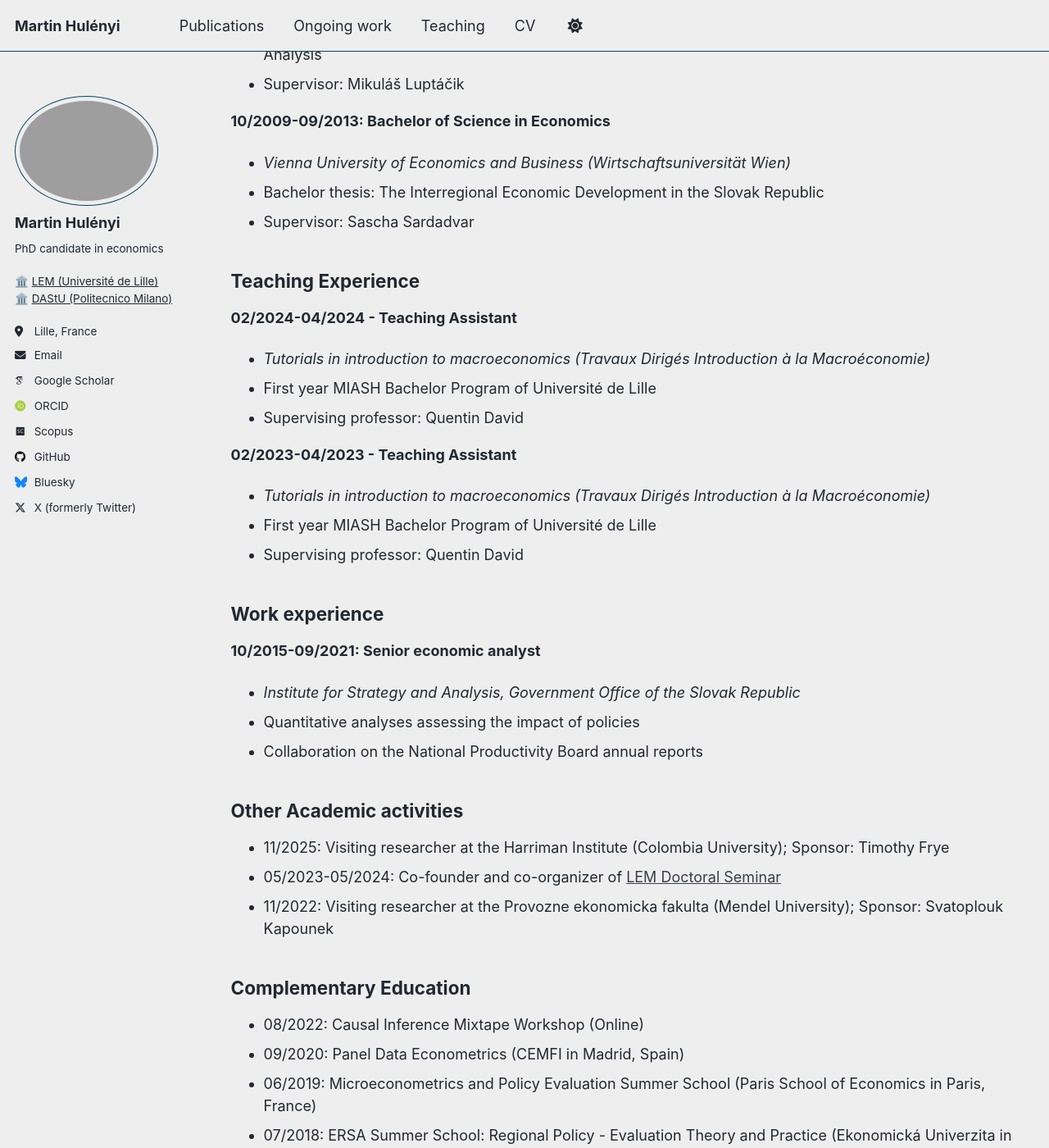
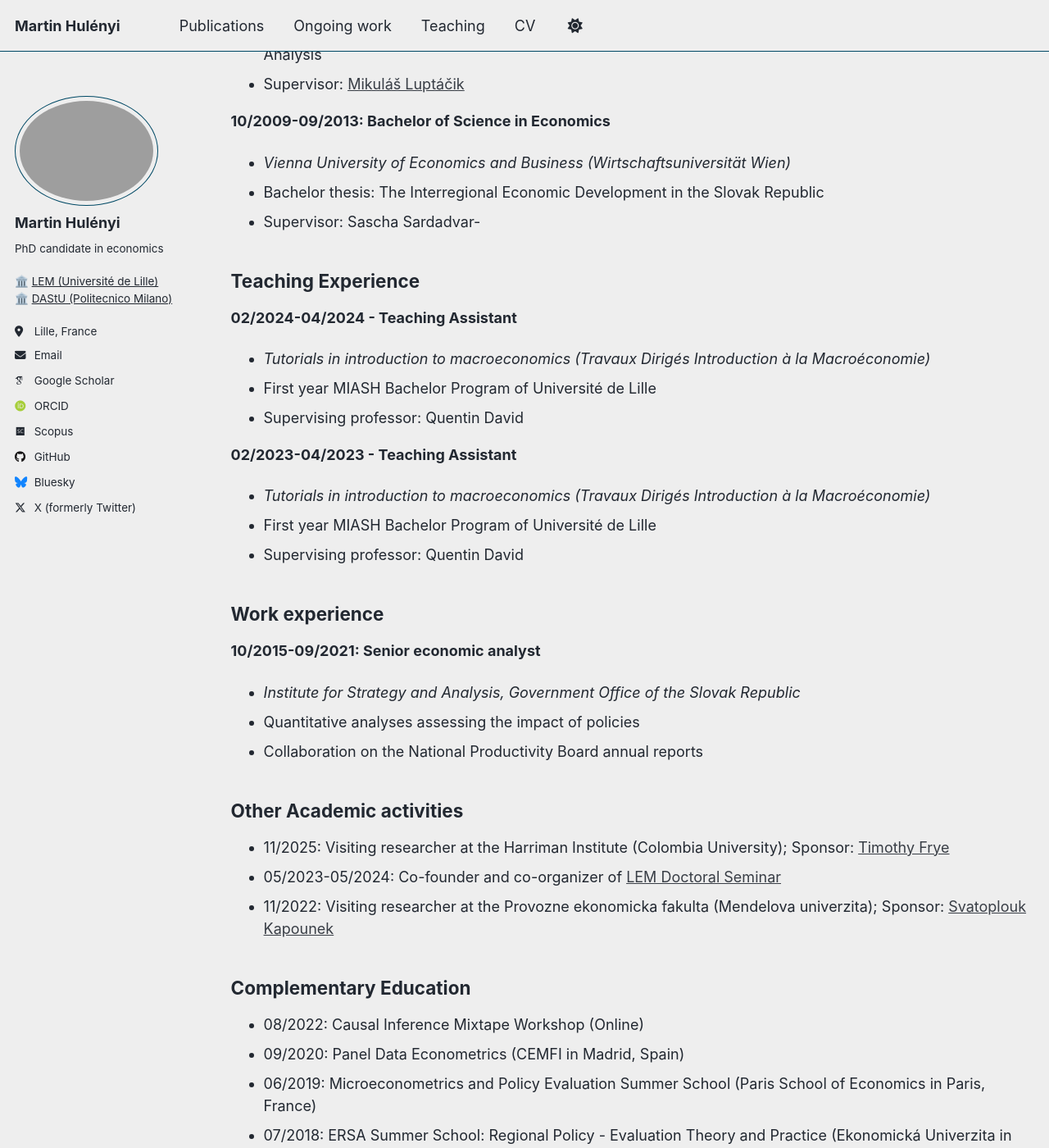
Before and after one commit to martinhulenyi/martinhulenyi.github.io, a Jekyll site: the page built from _pages/cv.md, in a window 1280 px wide and 1400 px high, scrolled down 909 px. Shown: the whole window at 82% size. Built offline with Jekyll 4.4.1, drawn with Linux system fonts in a browser that asks for light colours; some web fonts are replaced; a script that is not in the unit is left out; part of the change alters nothing that is shown; some of the changed text lies outside the part shown.

Commit message:
Update cv.md

```diff
--- a/_pages/cv.md
+++ b/_pages/cv.md
@@ -18,7 +18,7 @@ redirect_from:
 * *Department of Architecture and Urban Studies, Politecnico di Milano*
 * Topic: The evolution of e-commerce in Italy
 * Supervisors: <a href="https://scholar.google.com/citations?user=gFVR6jAAAAAJ&hl=it&oi=ao" target="_blank" rel="noopener"> Ilaria Mariotti </a> and Federica Rossi
-* Collaborators: <a href="https://scholar.google.com/citations?user=Nnirhs0AAAAJ&hl=it" target="_blank" rel="noopener"> Tommaso Cigognetti </a> and Dimitris Manoukas
+* Collaborators: <a href="https://scholar.google.com/citations?user=Nnirhs0AAAAJ&hl=it" target="_blank" rel="noopener"> Tommaso Cigognetti </a> and <a href="https://scholar.google.com/citations?user=V7OKfOUAAAAJ&hl=it&oi=sra" target="_blank" rel="noopener"> Federica Rossi </a>
 * Contract valid until June 2026
 
 ## **Education**
@@ -26,19 +26,21 @@ redirect_from:
 * *LEM CNRS UMR 9221, Université de Lille*
 * Topic: Making Regions Great Again: Winning Big with European Integration
 * Job market paper:  Out of the Dark into the Light? Border Urban Municipalities and Eastern EU Enlargements
-* Supervisors: Jan Fidrmuc and Nicolas Debarsy
+* Supervisors: <a href="http://fidrmuc.net" target="_blank" rel="noopener">Jan Fidrmuc</a> and <a href="https://sites.google.com/view/nicolasdebarsy/" target="_blank" rel="noopener">Nicolas Debarsy</a>
 * Defense date: 04.12.2025
-* Jury members: Quentin David, Camelia Turcu, Laurent Weill, Lisa Chauvet and Steven Brakman
+* Jury members: <a href="https://sites.google.com/site/quentinmaxdavid/" target="_blank" rel="noopener">Quentin David</a>, <a href="https://www.leo-univ-orleans.fr/annuaire-membres/44/" target="_blank" rel="noopener">Camélia Turcu</a>, <a href="https://sites.google.com/site/laurentweillstrasbourg/" target="_blank" rel="noopener">Laurent Weill</a>, <a href="https://sites.google.com/site/lisachauvetdial/" target="_blank" rel="noopener">Lisa Chauvet</a> and <a href="https://www.rug.nl/staff/s.brakman/" target="_blank" rel="noopener">Steven Brakman</a>
 
 **10/2013-09/2015: Master of Science in Economics with major in mathematical economics**
 * *Vienna University of Economics and Business (Wirtschaftsuniversität Wien)*
 * Master thesis: Economic Integration of the Visegrád Countries into the European Union - An Input-Output Analysis
-* Supervisor: Mikuláš Luptáčik
+* Supervisor: <a href="https://www.wu.ac.at/en/economics/people/luptacik-m" target="_blank" rel="noopener"> Mikuláš Luptáčik </a>
+
+
 
 **10/2009-09/2013: Bachelor of Science in Economics**
 * *Vienna University of Economics and Business (Wirtschaftsuniversität Wien)*
 * Bachelor thesis: The Interregional Economic Development in the Slovak Republic
-* Supervisor: Sascha Sardadvar
+* Supervisor: Sascha Sardadvar-
 
 
 
@@ -63,9 +65,9 @@ redirect_from:
 * Collaboration on the National Productivity Board annual reports
 
 ## Other Academic activities
-* 11/2025: Visiting researcher at the Harriman Institute (Colombia University); Sponsor: Timothy Frye
+* 11/2025: Visiting researcher at the Harriman Institute (Colombia University); Sponsor: <a href="https://polisci.columbia.edu/content/timothy-m-frye" target="_blank" rel="noopener">Timothy Frye</a>
 * 05/2023-05/2024: Co-founder and co-organizer of <a href="https://sites.google.com/view/lem-doctoral-seminar-series/2023-2024" target="_blank" rel="noopener"> LEM Doctoral Seminar </a>
-* 11/2022: Visiting researcher at the Provozne ekonomicka fakulta (Mendel University); Sponsor: Svatoplouk Kapounek
+* 11/2022: Visiting researcher at the Provozne ekonomicka fakulta (Mendelova univerzita); Sponsor: <a href="https://www.kapounek.cz/" target="_blank" rel="noopener">Svatoplouk Kapounek</a>
 
 ## **Complementary Education**
 
```
